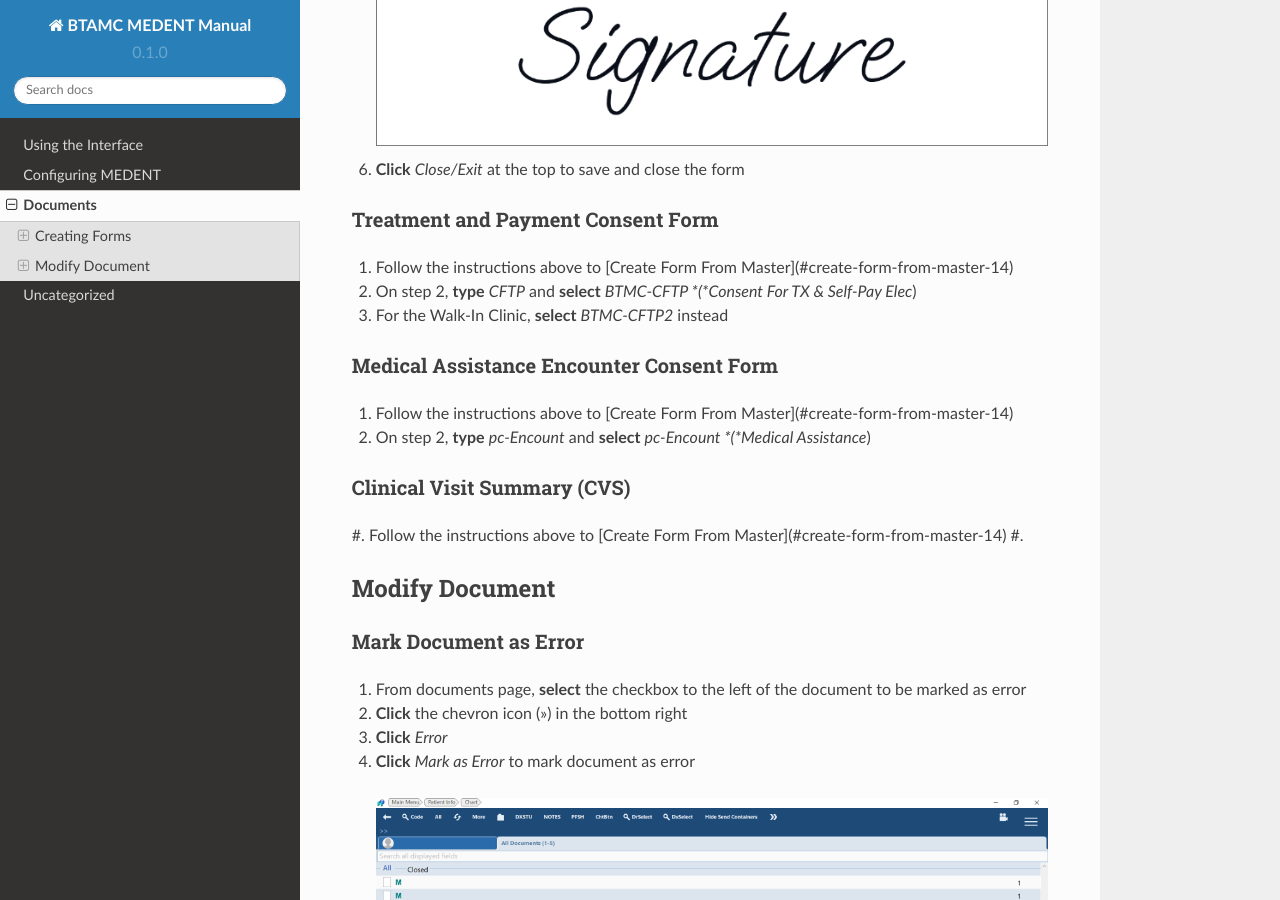
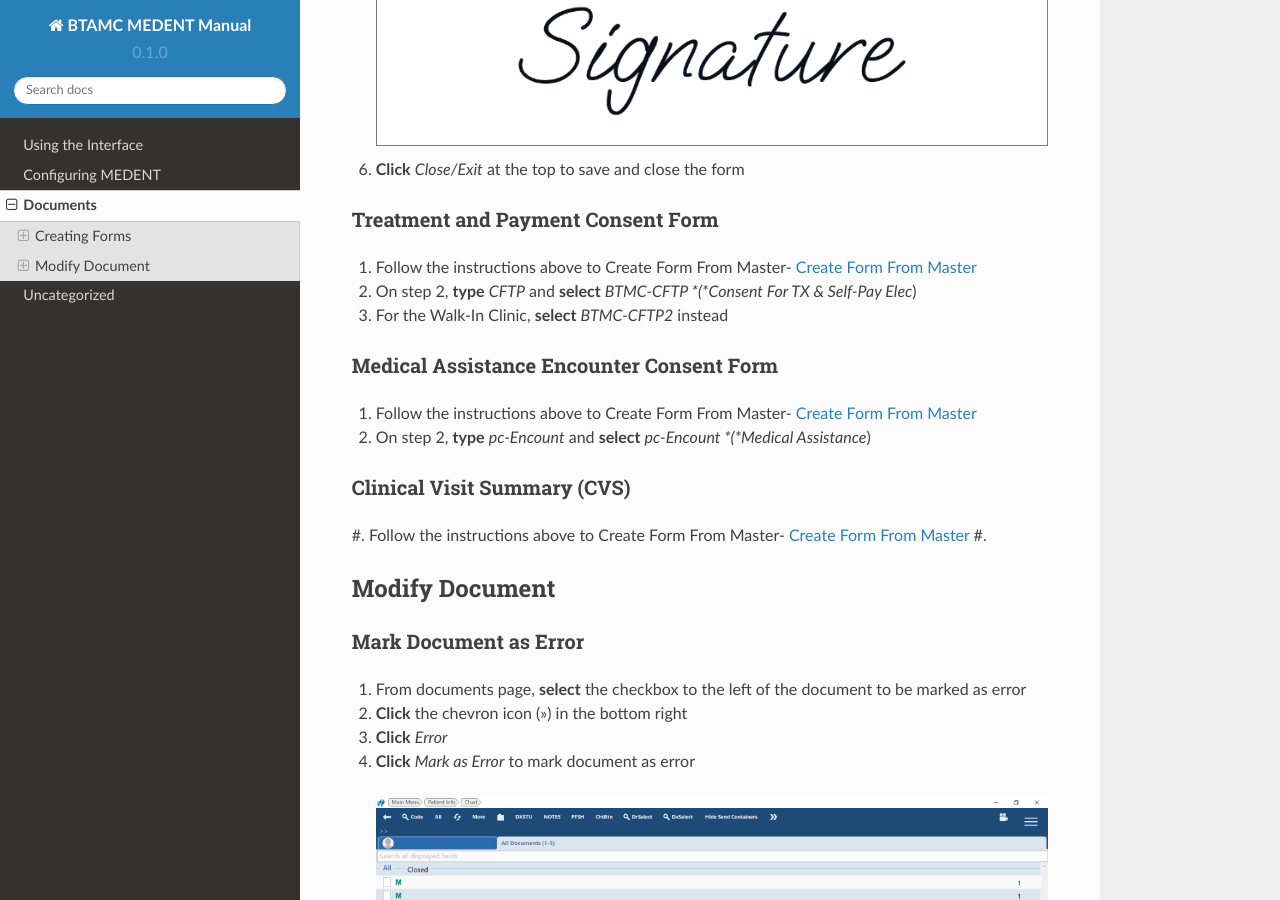
Before and after one commit to pawjwp/MEDENTManual, a Sphinx documentation site: the page built from docs/source/documents.rst, in a window 1280 px wide and 900 px high, scrolled down 1018 px. Built offline with Sphinx 7.4.7 and the Read the Docs theme 2.0.0, drawn with Linux system fonts in a browser that asks for light colours; some of the changed lines change nothing that is shown.

Commit message:
Indent tweaks and implicit hyperlinks

```diff
--- a/docs/source/conf.py
+++ b/docs/source/conf.py
@@ -17,6 +17,7 @@ extensions = [
     'sphinx.ext.autodoc',
     'sphinx.ext.autosummary',
     'sphinx.ext.intersphinx',
+    'sphinx.ext.autosectionlabel',
 ]
 
 intersphinx_mapping = {
--- a/docs/source/documents.rst
+++ b/docs/source/documents.rst
@@ -27,18 +27,18 @@ Create Form From Master
 
 Treatment and Payment Consent Form
 ^^^^^^^^^^^^^^^^^^^^^^^^^^^^^^^^^^
-#. Follow the instructions above to [Create Form From Master](#create-form-from-master-14)
+#. Follow the instructions above to Create Form From Master-  :ref:`Create Form From Master`
 #. On step 2, **type** *CFTP* and **select** *BTMC-CFTP *(*Consent For TX & Self-Pay Elec*)
 #. For the Walk-In Clinic, **select** *BTMC-CFTP2* instead
 
 Medical Assistance Encounter Consent Form
 ^^^^^^^^^^^^^^^^^^^^^^^^^^^^^^^^^^^^^^^^^
-#. Follow the instructions above to [Create Form From Master](#create-form-from-master-14)
+#. Follow the instructions above to Create Form From Master-  :ref:`Create Form From Master`
 #. On step 2, **type** *pc-Encount* and **select** *pc-Encount *(*Medical Assistance*)
 
 Clinical Visit Summary (CVS)
 ^^^^^^^^^^^^^^^^^^^^^^^^^^^^
-#. Follow the instructions above to [Create Form From Master](#create-form-from-master-14)
+#. Follow the instructions above to Create Form From Master-  :ref:`Create Form From Master`
 #.
 
 Modify Document
--- a/docs/source/using-the-interface.rst
+++ b/docs/source/using-the-interface.rst
@@ -26,7 +26,7 @@ Patient Lookup
 ^^^^^^^^^^^^^^
 Many of the main menu options will bring you to a patient lookup screen.
 
-   .. image:: images/patient-lookup-transparent.png
+.. image:: images/patient-lookup-transparent.png
 
 From here, information can be entered to look up specific patients.
 
```
Also changed, not shown: docs/source/configuring-medent.rst (+9 -3 lines).
